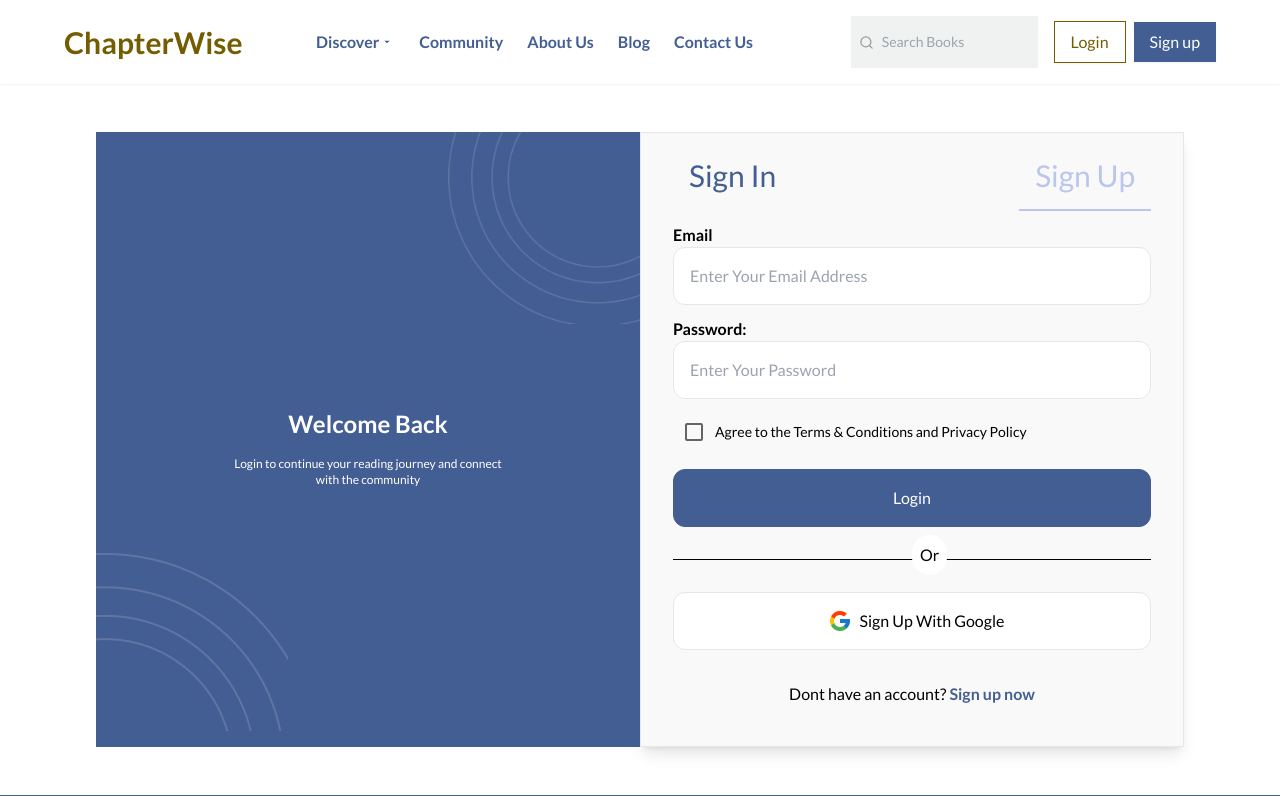
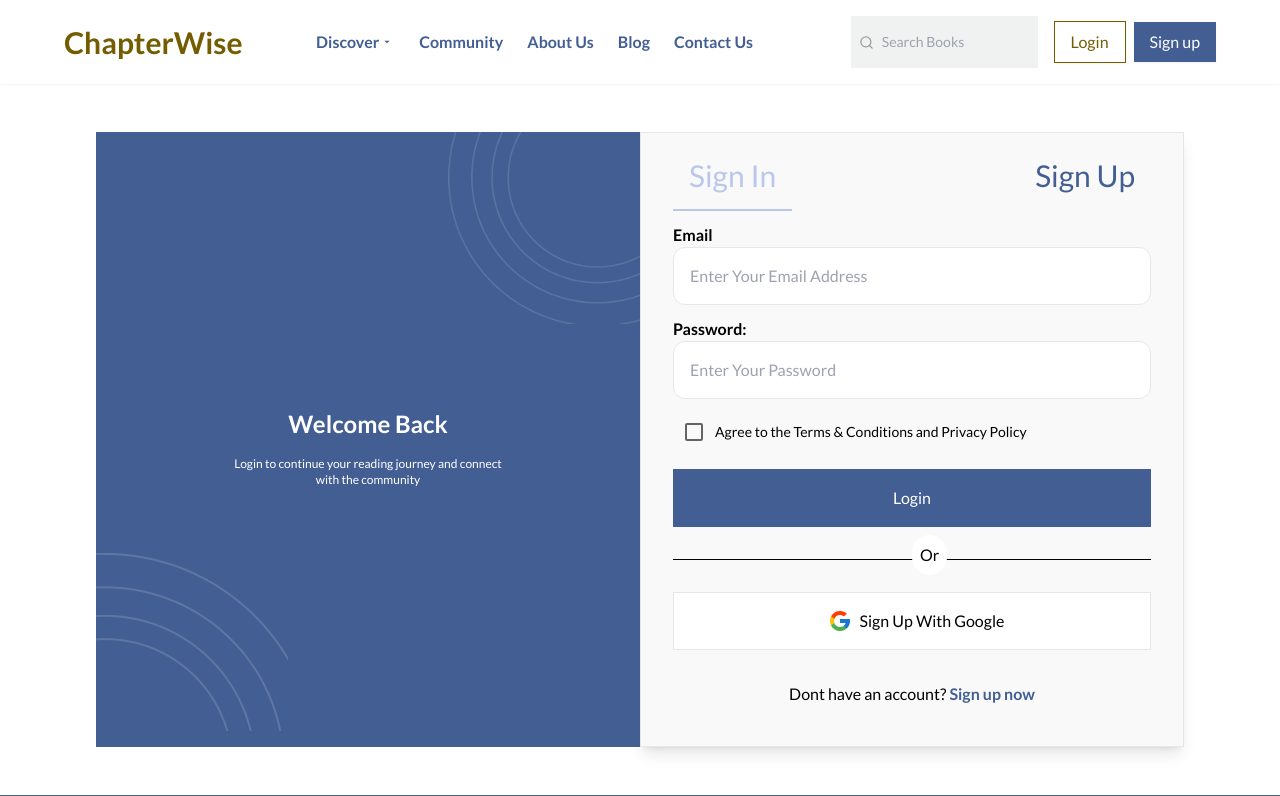
Before and after one commit to Deepseed06/chapterwise, a Next.js app: page /sign-in in a window 1280 px wide. Shown: the top 796 px of the page. Built offline with nearby package versions, Linux system fonts and the light colour scheme.

Commit message:
implemented auth

```diff
--- a/src/app/(auth)/otp/page.tsx
+++ b/src/app/(auth)/otp/page.tsx
@@ -9,14 +9,13 @@ import { useVerifyMutation } from '@/redux/features/authApiSlice'
 const Otp = () => {
    const router = useRouter();
 	const [verify, {isLoading}] = useVerifyMutation();
-	const [otp, setOtp] = useState();
+	const [otp, setOtp] = useState('');
 
     const handleChange = (event: ChangeEvent<HTMLInputElement>) => {
         const {value} = event.target
 		setOtp(value);
 	};
-
-    const email = localStorage.getItem('email')
+    const email =typeof window !=='undefined'? localStorage.getItem('email') : ''
 
 	const verifyUser = (event: FormEvent<HTMLFormElement>) => {
 		event.preventDefault();
@@ -24,7 +23,6 @@ const Otp = () => {
 			.unwrap()
 			.then(() => {
 				toast.success('You have Successfully logged in');
-
                 router.push('/')
 			})
 			.catch((error) => {
--- a/src/app/(auth)/sign-in/page.tsx
+++ b/src/app/(auth)/sign-in/page.tsx
@@ -6,11 +6,11 @@ import MainLayout from "@screens/MainLayout"
 import { toast } from 'react-toastify'
 import Link from 'next/link'
 
-import { Checkbox, Modal } from '@mui/material'
+import { Checkbox } from '@mui/material'
 import { useRouter } from 'next/navigation'
 import { useLoginMutation } from '@/redux/features/authApiSlice'
 
-const SignUp = () => {
+const SignIn = () => {
    const router = useRouter();
 	const [login, { isLoading }] = useLoginMutation();
 
@@ -62,13 +62,17 @@ const SignUp = () => {
            </div>
            <div className='px-8 w-full border shadow-lg bg-[#F9F9F9] py-2'>
                <div className='flex  justify-between text-2xl md:text-3xl'>
-                   <Link href='/sign-in' className='p-4 cursor-pointer text-signup border-signup'>
+                  <div>
+                  <button onClick={() => router.push('/sign-up')} className='p-4 border-b-2
+                   border-[#BAC6EC] text-[#BAC6EC]'>
                    Sign In
-                   </Link>
-                  <Link href='/sign-up' className='p-4 border-b-2
-                   border-[#BAC6EC] text-[#BAC6EC]'>
+                  </button>
+                  </div>
+                  <div>
+                  <button onClick={() => router.push('/sign-in')} className='p-4   text-signup border-signup'>
                    Sign Up
-                  </Link>
+                   </button>
+                  </div>
                </div>
 
            <form onSubmit={loginUser}>
@@ -95,10 +99,10 @@ const SignUp = () => {
                <div className='flex items-center text-xs md:text-sm my-3'>
                 <Checkbox/> Agree to the Terms & Conditions and Privacy Policy</div>
 
-                                   <Button isLoading={isLoading} googleIcon={false}  width='full'
-                                   text="Login" color="signup"
-                                   className='text-white my-4'
-                                   />
+                        <Button isLoading={isLoading} googleIcon={false}  width='full'
+                        text="Login" color="signup"
+                        className='text-white my-4'
+                        />
 
                 </form>
 
@@ -124,4 +128,4 @@ const SignUp = () => {
   )
 }
 
-export default SignUp
+export default SignIn
--- a/src/app/(auth)/sign-up/page.tsx
+++ b/src/app/(auth)/sign-up/page.tsx
@@ -14,9 +14,9 @@ import {
     DialogTrigger,
   } from "@/components/ui/dialog"
 
-import { Checkbox, Modal } from '@mui/material'
+import { Checkbox } from '@mui/material'
 import { useRouter } from 'next/navigation'
-import { useRegisterMutation, useRetrieveUserQuery } from '@/redux/features/authApiSlice'
+import { useRegisterMutation } from '@/redux/features/authApiSlice'
 
 const SignUp = () => {
    const router = useRouter();
@@ -47,6 +47,7 @@ const SignUp = () => {
 			.then(() => {
 				toast.success('Please check email to verify account');
                 setShow(true)
+                router.push('/')
 			})
 			.catch((error) => {
 				toast.error(`${JSON.stringify(error.data)}`);
@@ -75,13 +76,13 @@ const SignUp = () => {
            </div>
            <div className='px-8 w-full border shadow-lg bg-[#F9F9F9] py-2'>
                <div className='flex  justify-between text-2xl md:text-3xl'>
-                   <Link href='/sign-in' className='p-4 cursor-pointer text-signup border-signup'>
+                   <button onClick={() => router.push('/sign-in')} className='p-4 text-signup border-signup'>
                      Sign In
-                   </Link>
-                  <Link href='/sign-up' className='p-4 border-b-2 border-[#BAC6EC]
+                   </button>
+                  <button onClick={() => router.push('/sign-up')} className=' p-4 border-b-2 border-[#BAC6EC]
                    text-[#BAC6EC]'>
                      Sign Up
-                  </Link>
+                  </button>
                </div>
 
            <form onSubmit={registerUser}>
--- a/src/app/components/Button.jsx
+++ b/src/app/components/Button.jsx
@@ -8,7 +8,7 @@ const Button = ({color, text, width, googleIcon, className, isLoading}) => {
 
   return (
     <button type='submit' className={cn(`bg-${color} mt-2 p-4 cursor-pointer flex justify-center w-${width} border
-     border-${color} text-white rounded-xl text-center`, className)}>
+     border-${color} text-white rounded-Sxl text-center`, className)}>
       {googleIcon && <Image src={google}  alt='google-icon' className='mx-2' />}
       {
         isLoading ? <Spinner sm/>
--- a/src/app/utils/index.ts
+++ b/src/app/utils/index.ts
@@ -1 +1 @@
-export {default as ToastSetup} from './toastSetup'
+export {default as ToastSetup} from './ToastSetup'
--- a/src/redux/services/apiSlice.ts
+++ b/src/redux/services/apiSlice.ts
@@ -55,5 +55,6 @@ const baseQueryWithReauth: BaseQueryFn<
 export const apiSlice = createApi({
 	reducerPath: 'api',
 	baseQuery: baseQueryWithReauth,
-	endpoints: builder => ({}),
+	endpoints: _builder => ({}),
+
 });
```
Also changed, not shown: .eslintrc.json.
